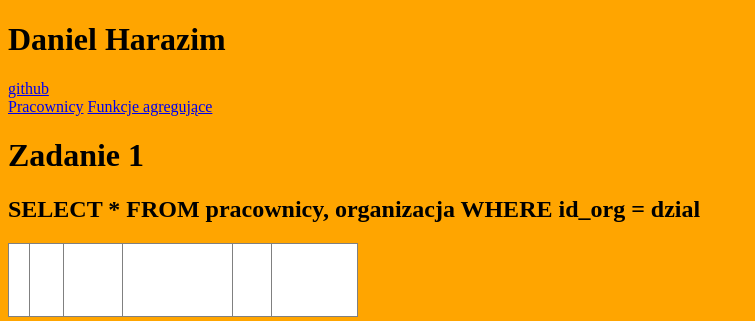
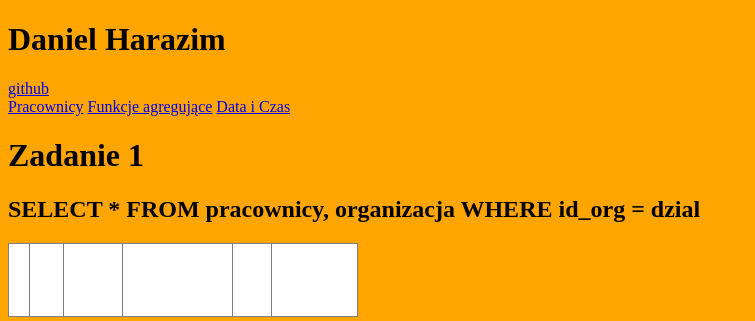
Before and after one commit to AD-2018/sql-php-pierwsza_strona-DanielHarazim, a PHP site: page /pracownicyiorganizacja.php in a window 1280 px wide. Shown: the top 321 px of the page, without its empty margins (0-755 px from the left). Run offline with PHP 8.4, Linux system fonts and the light colour scheme; data that the repository does not hold is empty.

Commit message:
Update pracownicyiorganizacja.php

```diff
--- a/pracownicyiorganizacja.php
+++ b/pracownicyiorganizacja.php
@@ -12,6 +12,7 @@
     <br>
     <a href="index.php">Pracownicy</a>
     <a href="funkAgregujaca.php">Funkcje agregujące</a>
+    <a href="DataiCzas.php">Data i Czas</a>
 </body>
 </html>
 <?php
```
